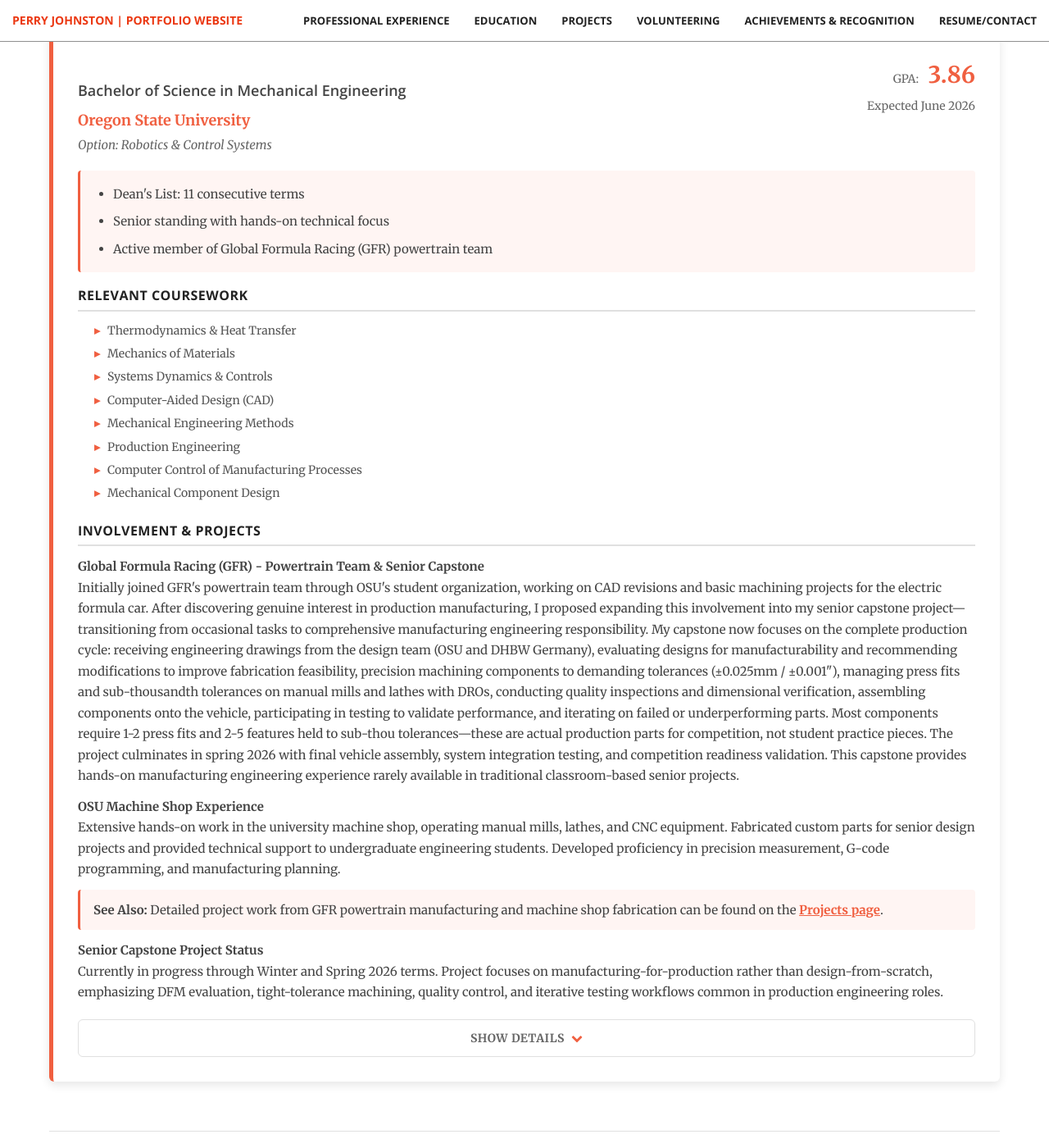
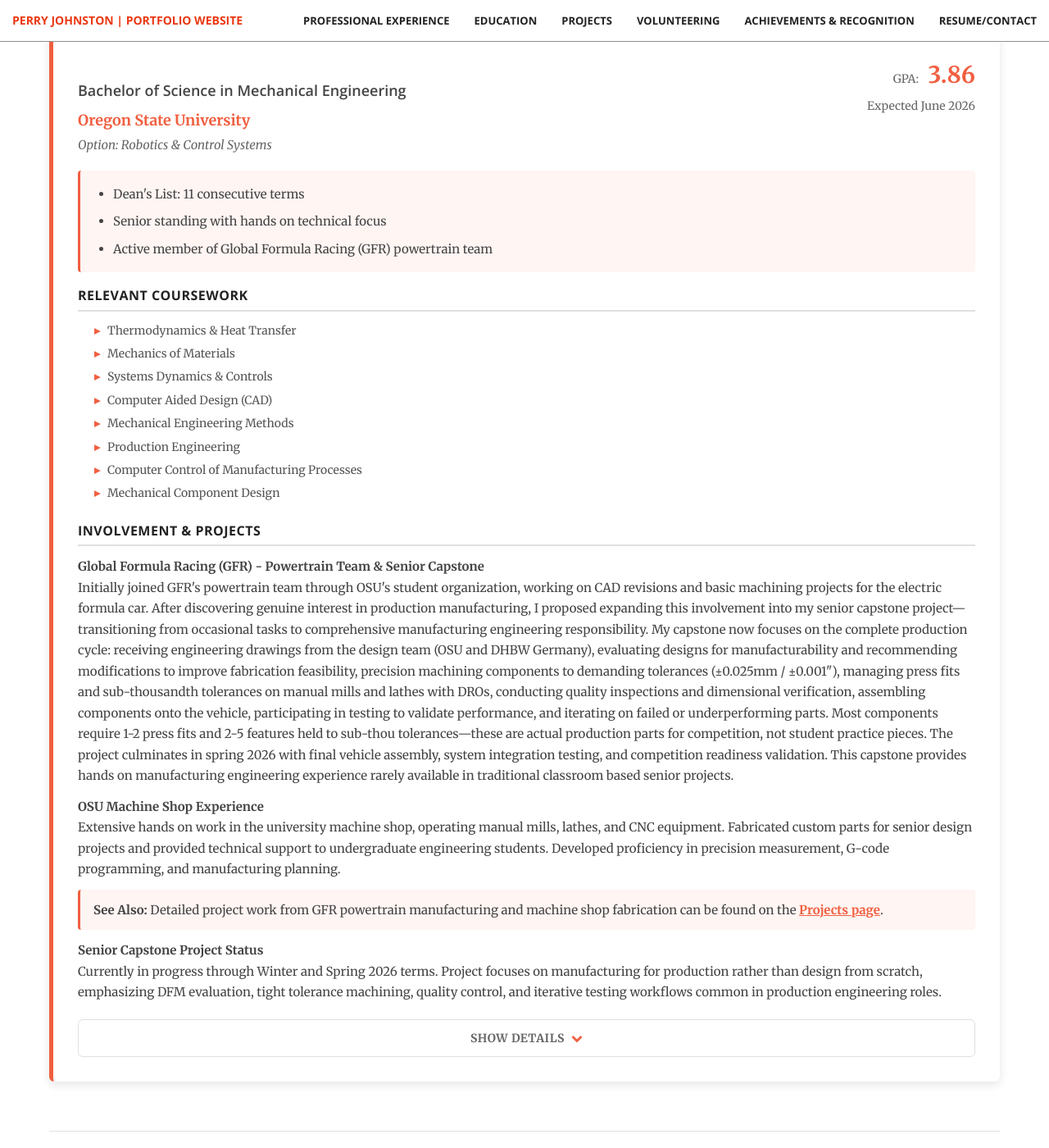
Before and after one commit to perryismyname/perryismyname.github.io, a Jekyll site: the page built from education/index.html, in a window 1280 px wide and 1400 px high, scrolled down 553 px. Shown: the whole window at 82% size. Built offline with Jekyll 4.4.1, drawn with Linux system fonts in a browser that asks for light colours; some of the changed text lies outside the part shown.

Commit message:
Update index.html

```diff
--- a/education/index.html
+++ b/education/index.html
@@ -10,31 +10,31 @@
 
  {% capture osu_involvement %}
 <p><strong>Global Formula Racing (GFR) - Powertrain Team & Senior Capstone</strong><br>
-Initially joined GFR's powertrain team through OSU's student organization, working on CAD revisions and basic machining projects for the electric formula car. After discovering genuine interest in production manufacturing, I proposed expanding this involvement into my senior capstone project—transitioning from occasional tasks to comprehensive manufacturing engineering responsibility. My capstone now focuses on the complete production cycle: receiving engineering drawings from the design team (OSU and DHBW Germany), evaluating designs for manufacturability and recommending modifications to improve fabrication feasibility, precision machining components to demanding tolerances (±0.025mm / ±0.001"), managing press fits and sub-thousandth tolerances on manual mills and lathes with DROs, conducting quality inspections and dimensional verification, assembling components onto the vehicle, participating in testing to validate performance, and iterating on failed or underperforming parts. Most components require 1-2 press fits and 2-5 features held to sub-thou tolerances—these are actual production parts for competition, not student practice pieces. The project culminates in spring 2026 with final vehicle assembly, system integration testing, and competition readiness validation. This capstone provides hands-on manufacturing engineering experience rarely available in traditional classroom-based senior projects.</p>
+Initially joined GFR's powertrain team through OSU's student organization, working on CAD revisions and basic machining projects for the electric formula car. After discovering genuine interest in production manufacturing, I proposed expanding this involvement into my senior capstone project—transitioning from occasional tasks to comprehensive manufacturing engineering responsibility. My capstone now focuses on the complete production cycle: receiving engineering drawings from the design team (OSU and DHBW Germany), evaluating designs for manufacturability and recommending modifications to improve fabrication feasibility, precision machining components to demanding tolerances (±0.025mm / ±0.001"), managing press fits and sub-thousandth tolerances on manual mills and lathes with DROs, conducting quality inspections and dimensional verification, assembling components onto the vehicle, participating in testing to validate performance, and iterating on failed or underperforming parts. Most components require 1-2 press fits and 2-5 features held to sub-thou tolerances—these are actual production parts for competition, not student practice pieces. The project culminates in spring 2026 with final vehicle assembly, system integration testing, and competition readiness validation. This capstone provides hands on manufacturing engineering experience rarely available in traditional classroom based senior projects.</p>
 
 <p><strong>OSU Machine Shop Experience</strong><br>
-Extensive hands-on work in the university machine shop, operating manual mills, lathes, and CNC equipment. Fabricated custom parts for senior design projects and provided technical support to undergraduate engineering students. Developed proficiency in precision measurement, G-code programming, and manufacturing planning.</p>
+Extensive hands on work in the university machine shop, operating manual mills, lathes, and CNC equipment. Fabricated custom parts for senior design projects and provided technical support to undergraduate engineering students. Developed proficiency in precision measurement, G-code programming, and manufacturing planning.</p>
 
 <p class='cross-reference'>
 <strong>See Also:</strong> Detailed project work from GFR powertrain manufacturing and machine shop fabrication can be found on the <a href='/projects'>Projects page</a>.
 </p>
 
 <p><strong>Senior Capstone Project Status</strong><br>
-Currently in progress through Winter and Spring 2026 terms. Project focuses on manufacturing-for-production rather than design-from-scratch, emphasizing DFM evaluation, tight-tolerance machining, quality control, and iterative testing workflows common in production engineering roles.</p>
+Currently in progress through Winter and Spring 2026 terms. Project focuses on manufacturing for production rather than design from scratch, emphasizing DFM evaluation, tight tolerance machining, quality control, and iterative testing workflows common in production engineering roles.</p>
 {% endcapture %}
 
 {% capture osu_detail %}
 <h4>Why Robotics & Control Systems?</h4>
-<p>The Robotics & Control Systems option combines mechanical design with electrical systems integration, automation, and intelligent control—exactly the skillset needed for modern manufacturing and mechatronics applications. This specialization aligns with my hands-on experience in avionics, CNC programming, and embedded systems development.</p>
+<p>The Robotics & Control Systems option combines mechanical design with electrical systems integration, automation, and intelligent control—exactly the skillset needed for modern manufacturing and mechatronics applications. This specialization aligns with my hands on experience in avionics, CNC programming, and embedded systems development.</p>
 
 <h4>Academic Philosophy</h4>
 <p>Maintaining a 3.86 GPA while balancing military service, professional athletics (Disney on Ice), and technical club involvement required disciplined time management and genuine passion for engineering. I approach coursework not as boxes to check, but as foundations for practical application. Theoretical concepts become meaningful when applied to real projects—whether troubleshooting F-15 avionics, programming CNC mills, or designing battery cooling systems for formula racing.</p>
 
-<h4>Hands-On Learning</h4>
+<h4>Hands On Learning</h4>
 <p>The most valuable education happens outside the classroom. Machine shop work taught me how designs translate to manufacturability. Formula racing showed me how theoretical thermodynamics governs real cooling system performance. Military avionics work demonstrated how electrical theory becomes troubleshooting practice. Each experience reinforces classroom learning and reveals gaps to address through further study.</p>
 
 <h4>Transfer Student Journey</h4>
-<p>Transferring to OSU with three associate degrees reflects a non-linear path to engineering. Starting in pre-med, pivoting during COVID, and committing fully to engineering required persistence and adaptability. Arriving at OSU with strong math/science foundations and diverse coursework background allowed me to focus on major-specific technical depth while bringing broader perspective to team projects.</p>
+<p>Transferring to OSU with three associate degrees reflects a non-linear path to engineering. Starting in pre-med, pivoting during COVID, and committing fully to engineering required persistence and adaptability. Arriving at OSU with strong math/science foundations and diverse coursework background allowed me to focus on major specific technical depth while bringing broader perspective to team projects.</p>
 {% endcapture %}
 
   {% include entry-education.html
@@ -46,14 +46,14 @@
     graduation="Expected June 2026"
     highlights="<ul>
       <li>Dean's List: 11 consecutive terms</li>
-      <li>Senior standing with hands-on technical focus</li>
+      <li>Senior standing with hands on technical focus</li>
       <li>Active member of Global Formula Racing (GFR) powertrain team</li>
     </ul>"
     coursework="<ul>
       <li>Thermodynamics & Heat Transfer</li>
       <li>Mechanics of Materials</li>
       <li>Systems Dynamics & Controls</li>
-      <li>Computer-Aided Design (CAD)</li>
+      <li>Computer Aided Design (CAD)</li>
       <li>Mechanical Engineering Methods</li>
       <li>Production Engineering</li>
       <li>Computer Control of Manufacturing Processes</li>
@@ -82,29 +82,29 @@
       <li><strong>AETC Top Graduate:</strong> Highest academic performance across entire training class</li>
       <li><strong>Black Rope Squadron Lead:</strong> Led drill and ceremonies program for 100+ airmen during technical training</li>
       <li><strong>Teal Rope (SAPR):</strong> Sexual Assault Prevention and Response team member supporting peer safety</li>
-      <li>Intensive 6-month program covering aircraft electrical systems, avionics troubleshooting, and technical documentation</li>
+      <li>Intensive 6 month program covering aircraft electrical systems, avionics troubleshooting, and technical documentation</li>
     </ul>"
     coursework="<ul>
       <li>Advanced Electrical Systems & Troubleshooting</li>
       <li>Radar & Navigation Systems</li>
-      <li>Multi-Mode Communications Equipment</li>
+      <li>Multi Mode Communications Equipment</li>
       <li>Test Equipment Operation & Calibration</li>
       <li>Technical Order Interpretation</li>
       <li>Wiring Diagram Analysis & Circuit Tracing</li>
-      <li>Component-Level Diagnostics & Repair</li>
+      <li>Component Level Diagnostics & Repair</li>
       <li>Aviation Safety & FOD Prevention Protocols</li>
     </ul>"
     detail="<h4>Program Overview</h4>
-<p>Air Force avionics technical training is an intensive, accelerated program equivalent to associate-level technical coursework, condensed into approximately six months of instruction. The curriculum covers electrical theory, digital systems, RF communications, radar principles, and systematic troubleshooting methodology—all applied specifically to operational military aircraft systems. Graduates earn the 2A3X4 AFSC (Tactical Aircraft Maintenance - Avionics) and are qualified to work on mission-critical flight systems.</p>
+<p>Air Force avionics technical training is an intensive, accelerated program equivalent to associate level technical coursework, condensed into approximately six months of instruction. The curriculum covers electrical theory, digital systems, RF communications, radar principles, and systematic troubleshooting methodology—all applied specifically to operational military aircraft systems. Graduates earn the 2A3X4 AFSC (Tactical Aircraft Maintenance - Avionics) and are qualified to work on mission critical flight systems.</p>
 
 <h4>Academic Rigor & Recognition</h4>
-<p>Being recognized as AETC Top Graduate required maintaining the highest academic performance across all written examinations, practical assessments, and hands-on evaluations throughout the program. This achievement reflects not only technical aptitude but also the ability to learn complex systems quickly under high-pressure conditions. The training pace demands immediate absorption and application of material—there's no time for passive learning.</p>
+<p>Being recognized as AETC Top Graduate required maintaining the highest academic performance across all written examinations, practical assessments, and hands on evaluations throughout the program. This achievement reflects not only technical aptitude but also the ability to learn complex systems quickly under high pressure conditions. The training pace demands immediate absorption and application of material—there's no time for passive learning.</p>
 
 <h4>Leadership Development</h4>
-<p>Serving as Black Rope Squadron Lead meant managing the drill and ceremonies program for over 100 airmen while simultaneously completing demanding technical coursework. This dual responsibility required exceptional time management, delegation skills, and the ability to maintain standards under competing pressures. Coordinating daily formations, scheduling duty rotations, and ensuring squadron-wide military bearing standards taught me operational leadership distinct from academic achievement alone.</p>
+<p>Serving as Black Rope Squadron Lead meant managing the drill and ceremonies program for over 100 airmen while simultaneously completing demanding technical coursework. This dual responsibility required exceptional time management, delegation skills, and the ability to maintain standards under competing pressures. Coordinating daily formations, scheduling duty rotations, and ensuring squadron wide military bearing standards taught me operational leadership distinct from academic achievement alone.</p>
 
 <h4>Practical Application</h4>
-<p>Unlike traditional classroom education, Air Force technical training emphasizes immediate practical application. Every theoretical concept—Ohm's Law, signal propagation, circuit analysis—was immediately applied to actual aircraft systems during hands-on work sessions. This approach develops troubleshooting intuition and reinforces the connection between theory and real-world problem-solving. Learning to work with live electrical systems, high-voltage equipment, and safety-critical components instilled disciplined work habits and attention to detail that directly transfer to precision engineering work.</p>
+<p>Unlike traditional classroom education, Air Force technical training emphasizes immediate practical application. Every theoretical concept—Ohm's Law, signal propagation, circuit analysis—was immediately applied to actual aircraft systems during hands on work sessions. This approach develops troubleshooting intuition and reinforces the connection between theory and real world problem solving. Learning to work with live electrical systems, high voltage equipment, and safety critical components instilled disciplined work habits and attention to detail that directly transfer to precision engineering work.</p>
 
 <h4>Cross-Disciplinary Foundation</h4>
 <p>This training bridges electrical and mechanical engineering domains, providing perspective on electromechanical integration that complements my mechanical engineering education. Understanding how sensors interface with control systems, how environmental factors affect electrical performance, and how human factors influence system design informs better engineering decisions across disciplines.</p>
@@ -135,11 +135,11 @@
     highlights="<ul>
       <li>Focused on mathematics, physics, and engineering prerequisites</li>
       <li>Prepared for seamless transfer to Oregon State University engineering program</li>
-      <li>Completed lower-division engineering coursework and laboratory requirements</li>
+      <li>Completed lower division engineering coursework and laboratory requirements</li>
     </ul>"
-    detail="<p>The Associate of Science degree provided the rigorous math and science foundation required for upper-division engineering coursework. Completing calculus sequence, physics series, chemistry, and introductory engineering courses at Lane Community College ensured I arrived at OSU prepared for immediate immersion in major-specific content.</p>
+    detail="<p>The Associate of Science degree provided the rigorous math and science foundation required for upper division engineering coursework. Completing calculus sequence, physics series, chemistry, and introductory engineering courses at Lane Community College ensured I arrived at OSU prepared for immediate immersion in major specific content.</p>
 
-<p>This pathway also demonstrated financial prudence and strategic planning—completing general education and foundational technical courses at community college before transferring to a four-year institution for specialized engineering training.</p>"
+<p>This pathway also demonstrated financial prudence and strategic planning—completing general education and foundational technical courses at community college before transferring to a four year institution for specialized engineering training.</p>"
   %}
 
   {% include entry-education.html
@@ -148,12 +148,12 @@
     dates="Completed 2020"
     highlights="<ul>
       <li>Originally pursued pre-medical pathway before pivoting to engineering</li>
-      <li>Block-transfer degree meeting lower-division general education requirements</li>
+      <li>Block transfer degree meeting lower division general education requirements</li>
       <li>Transferred with junior standing for registration purposes</li>
     </ul>"
     detail="<p>The AAOT degree reflects my initial academic direction toward healthcare and biological sciences. While my career goals shifted dramatically during the COVID-19 pandemic, the broad liberal arts foundation—writing, social sciences, humanities—developed communication and critical thinking skills that complement technical engineering work.</p>
 
-<p>This experience taught me the value of intellectual flexibility and the importance of pursuing work aligned with genuine interest rather than inertia. Recognizing a poor fit early and pivoting decisively demonstrated self-awareness and commitment to finding the right path.</p>"
+<p>This experience taught me the value of intellectual flexibility and the importance of pursuing work aligned with genuine interest rather than inertia. Recognizing a poor fit early and pivoting decisively demonstrated self awareness and commitment to finding the right path.</p>"
   %}
 
   {% include entry-education.html
@@ -171,6 +171,6 @@
 
   <div class="secondary-content">
     <h3>AP Scholar with Honor</h3>
-    <p style="margin: 0; color: #666; font-size: 15px;">Awarded for achieving an average score of 3.25 or higher across all Advanced Placement exams, with scores of 3 or higher on four or more exams. Demonstrates early commitment to rigorous academic challenge and college-level coursework.</p>
+    <p style="margin: 0; color: #666; font-size: 15px;">Awarded for achieving an average score of 3.25 or higher across all Advanced Placement exams, with scores of 3 or higher on four or more exams. Demonstrates early commitment to rigorous academic challenge and college level coursework.</p>
   </div>
 </div>
```
